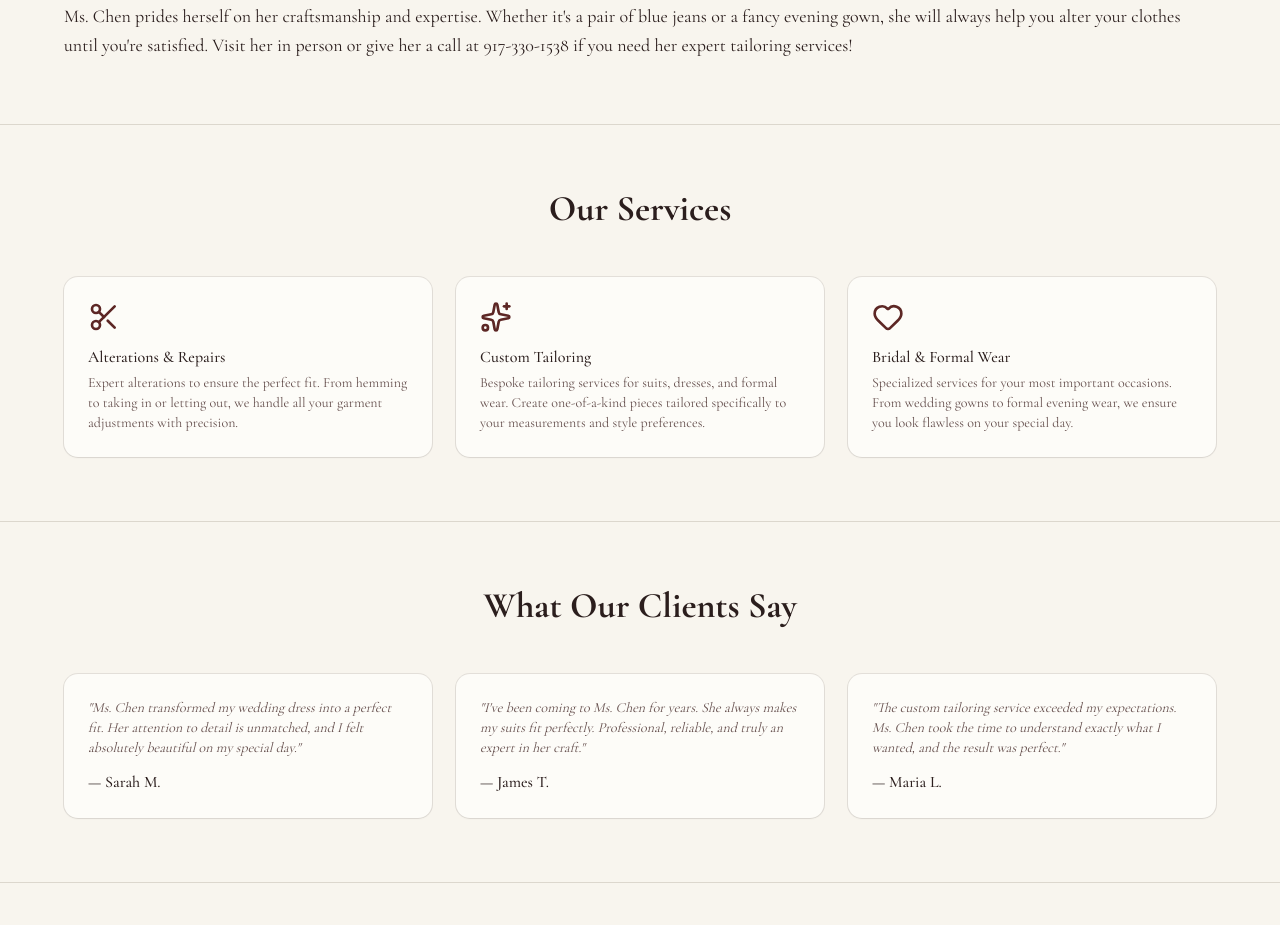
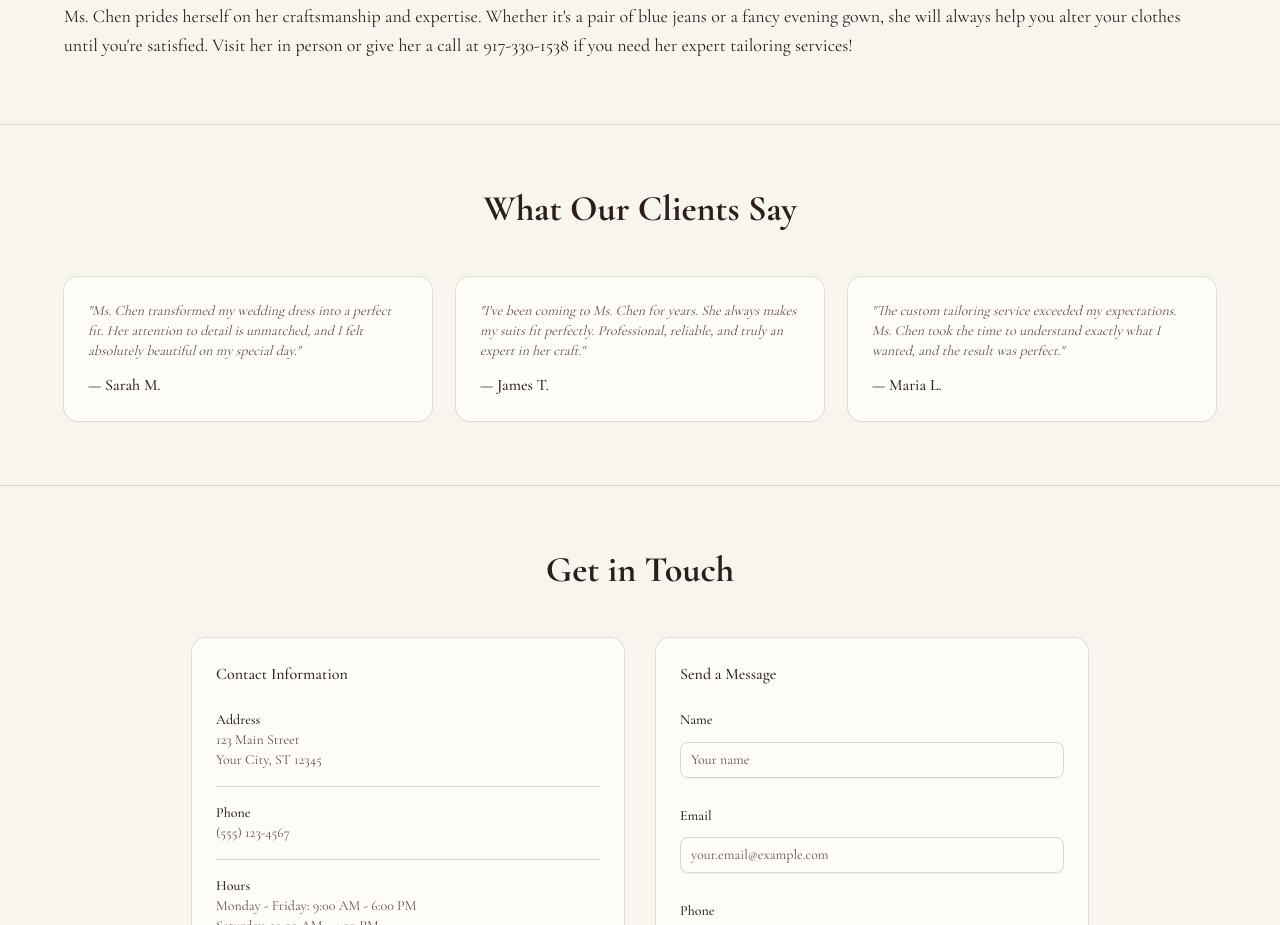
Before and after one commit to Sriketk/MsChenTailor, a Next.js app: page / in a window 1280 px wide. Shown: the part 3340-4265 px from the top of the page. Built offline with nearby package versions, Linux system fonts and the light colour scheme.

Commit message:
tossed services section

```diff
--- a/app/page.tsx
+++ b/app/page.tsx
@@ -196,52 +196,6 @@ export default function Page() {
 
       <Separator />
 
-      {/* Services Section */}
-      <section className="px-4 py-16 md:px-8">
-        <div className="mx-auto max-w-6xl">
-          <h2 className="mb-12 text-center font-bold text-4xl">Our Services</h2>
-          <div className="grid gap-6 md:grid-cols-3">
-            <Card>
-              <CardHeader>
-                <ScissorsIcon className="mb-2 size-8 text-primary" />
-                <CardTitle>Alterations & Repairs</CardTitle>
-                <CardDescription>
-                  Expert alterations to ensure the perfect fit. From hemming to
-                  taking in or letting out, we handle all your garment
-                  adjustments with precision.
-                </CardDescription>
-              </CardHeader>
-            </Card>
-
-            <Card>
-              <CardHeader>
-                <SparklesIcon className="mb-2 size-8 text-primary" />
-                <CardTitle>Custom Tailoring</CardTitle>
-                <CardDescription>
-                  Bespoke tailoring services for suits, dresses, and formal
-                  wear. Create one-of-a-kind pieces tailored specifically to
-                  your measurements and style preferences.
-                </CardDescription>
-              </CardHeader>
-            </Card>
-
-            <Card>
-              <CardHeader>
-                <HeartIcon className="mb-2 size-8 text-primary" />
-                <CardTitle>Bridal & Formal Wear</CardTitle>
-                <CardDescription>
-                  Specialized services for your most important occasions. From
-                  wedding gowns to formal evening wear, we ensure you look
-                  flawless on your special day.
-                </CardDescription>
-              </CardHeader>
-            </Card>
-          </div>
-        </div>
-      </section>
-
-      <Separator />
-
       {/* Testimonials Section */}
       <section className="px-4 py-16 md:px-8">
         <div className="mx-auto max-w-6xl">
```
